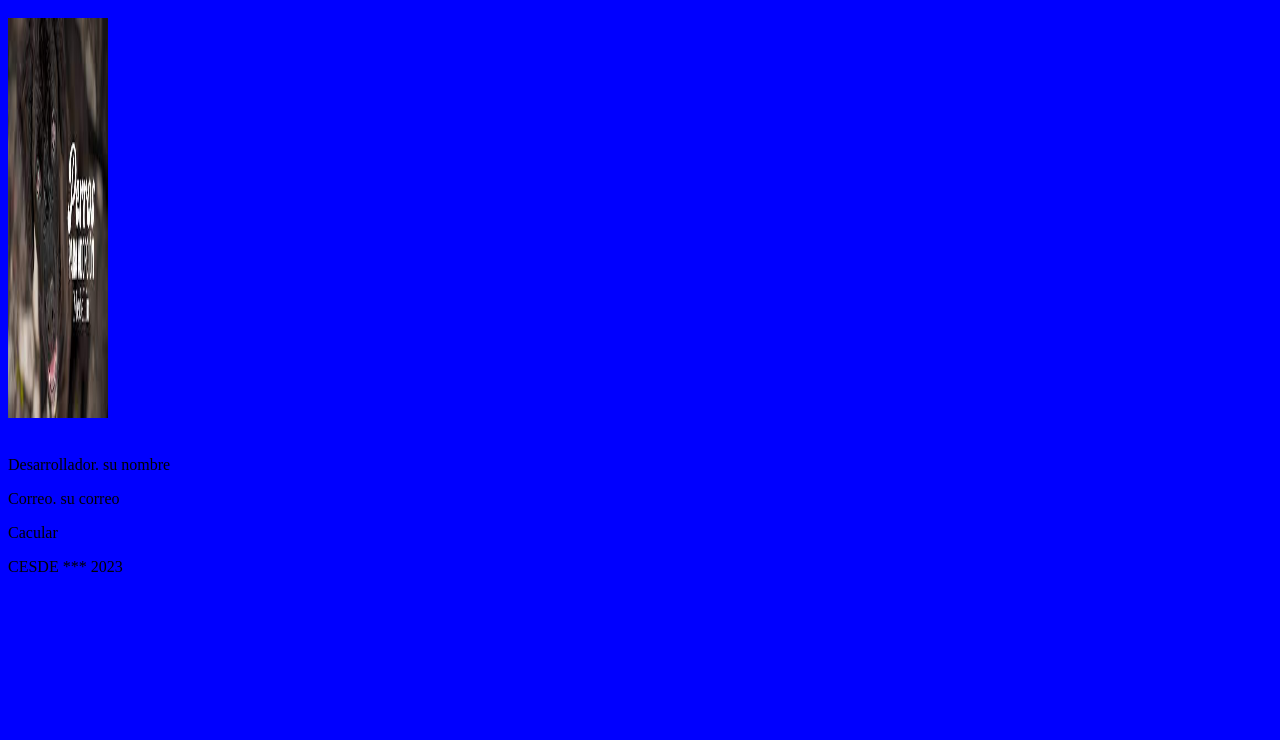
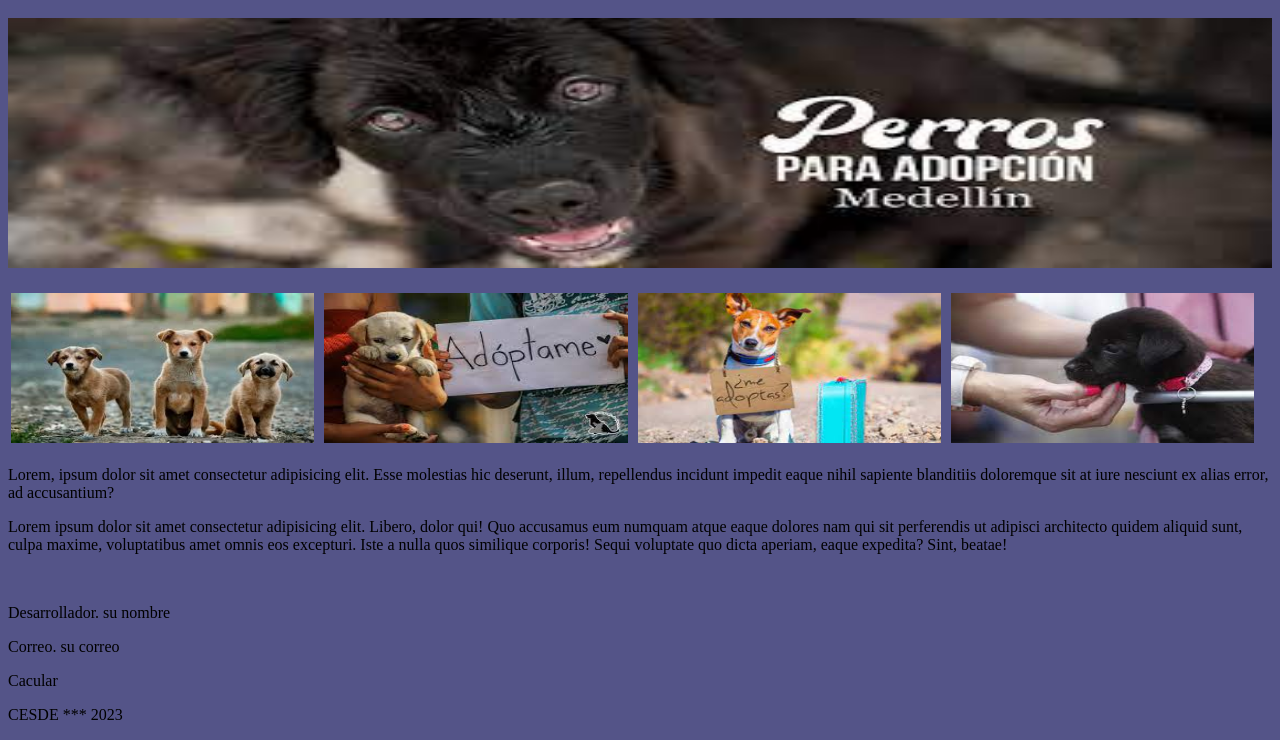
Before and after one commit to sebastianacevedo94/adopcion-de-perros, a plain HTML site: page img/index.html in a window 1280 px wide. Shown: the part 95-835 px from the top of the page. Before the commit the page ends 800 px from the top, so only its background shows below. Drawn offline with Linux system fonts and the light colour scheme; files that its build step writes are made by us from their sources.

Commit message:
banner bien

```diff
--- a/css/style.css
+++ b/css/style.css
@@ -1,9 +1,12 @@
-body{background-color: blue;}
+body{background-color: rgb(84, 84, 136);}
+.fotostxt{color:brown;
+font-size:20px;}
 
 h1{
     text-align:center ;
     font-size: 40px;
-    color:aliceblue;
+    color:rgb(5, 5, 5);
 }
 
-.banner{width: 100px; height: 400px;}
+.banner{width: 100%; height: 250px;}
+.perros{width: 24%; height: 150px;margin: 3px;}
--- a/img/index.html
+++ b/img/index.html
@@ -5,7 +5,7 @@
     <meta http-equiv="X-UA-Compatible" content="IE=edge">
     <meta name="viewport" content="width=device-width, initial-scale=1.0">
     <title>Adopcion de perros</title>
-    <link rel="stylesheet" href="css/style.css">
+    <link rel="stylesheet" href="../css/style.css">
 </head>
 <body>
     <nav>
@@ -14,7 +14,18 @@
             <img src="banner.png" alt="banner de la pagina" class="banner">
         </section>
     </nav>
-    <main></main>
+    <br>
+    <main>
+        <section class="fotos">
+            <img src="3cachorros.png" alt="foto perro 1" class="perros">
+            <img src="adoptame.png" alt="foto perro 1" class="perros">
+            <img src="adoptame1.png" alt="foto perro 3" class="perros">
+            <img src="cachorro.pnj.jpg" alt="foto perro 4" class="perros">
+
+            <p class="fotos txt">Lorem, ipsum dolor sit amet consectetur adipisicing elit. Esse molestias hic deserunt, illum, repellendus incidunt impedit eaque nihil sapiente blanditiis doloremque sit at iure nesciunt ex alias error, ad accusantium?</p>
+            <p class="fotos txt">Lorem ipsum dolor sit amet consectetur adipisicing elit. Libero, dolor qui! Quo accusamus eum numquam atque eaque dolores nam qui sit perferendis ut adipisci architecto quidem aliquid sunt, culpa maxime, voluptatibus amet omnis eos excepturi. Iste a nulla quos similique corporis! Sequi voluptate quo dicta aperiam, eaque expedita? Sint, beatae!</p>
+        </section>
+    </main>
     <footer>
         <br>
         <p>Desarrollador. su nombre</p>
```
Also changed, not shown: img/3cachorros.png (added), img/adoptame.png (added), img/adoptame1.png (added), img/cachorro.pnj.jpg (added).
